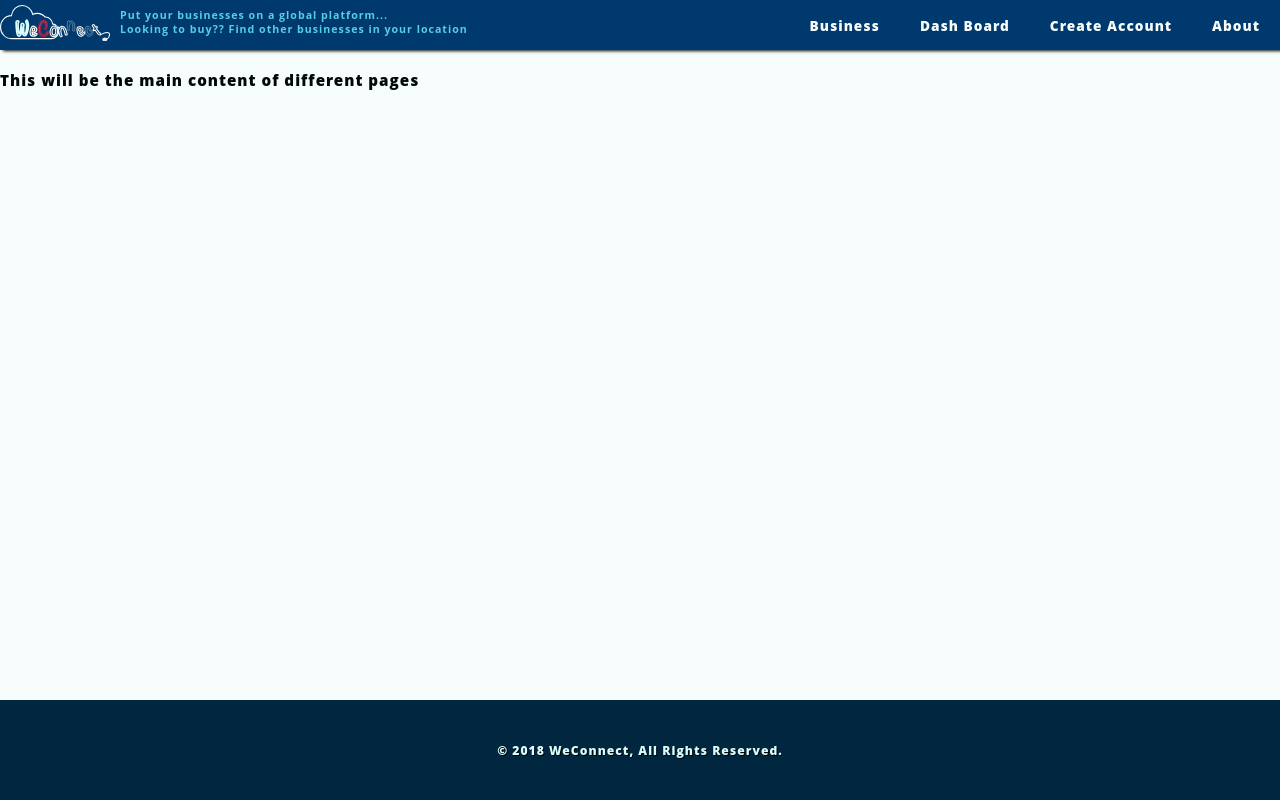
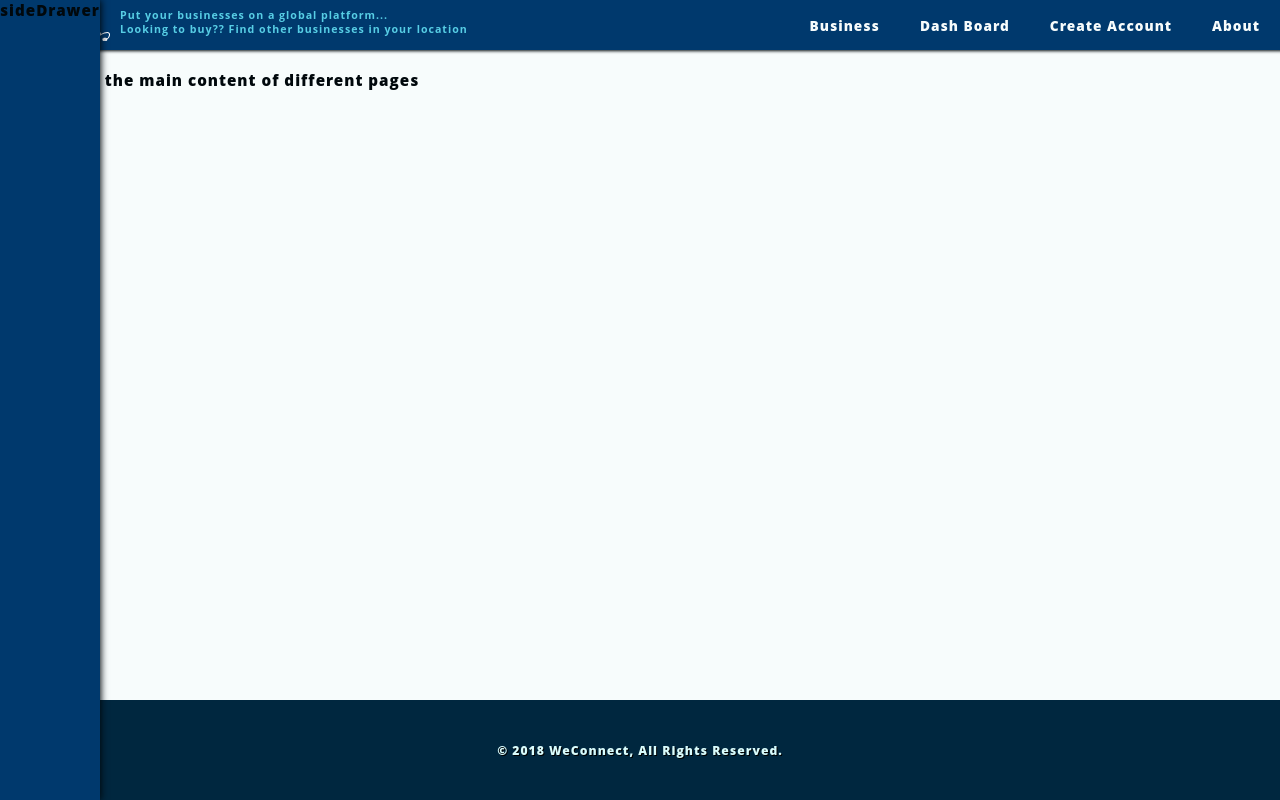
Before and after one commit to johnmutuma5/weconnect-client, a React (Create React App) app: page / in a window 1280 px wide. Built offline with nearby package versions, Linux system fonts and the light colour scheme; the HTML template or start-up script is replaced by a standard one.

Commit message:
[Chore] Add side drawer

```diff
--- a/src/components/Navigation/MainNavigation.js
+++ b/src/components/Navigation/MainNavigation.js
@@ -1,11 +1,16 @@
 import React from 'react';
+import Aux from '../../hoc/Aux';
 import Toolbar from './Toolbar/Toolbar';
+import SideDrawer from './SideDrawer/SideDrawer';
 import './MainNavigation.css';
 
 const mainNavigation = props => (
-    <div className='top-bar'>
-        <Toolbar />
-    </div>
+    <Aux>
+        <SideDrawer />
+        <div className='top-bar'>
+            <Toolbar />
+        </div>
+    </Aux>
 );
 
 export default mainNavigation;
--- a/src/components/Navigation/SideDrawer/SideDrawer.css
+++ b/src/components/Navigation/SideDrawer/SideDrawer.css
@@ -0,0 +1,9 @@
+.SideDrawer {
+    background-color: #00396D;
+    -webkit-box-shadow: 1px 0px 7px #00080C;
+            box-shadow: 1px 0px 7px #00080C;
+    z-index: 500;
+    height: 100vh;
+    position: fixed;
+    top: 0
+}
--- a/src/components/Navigation/SideDrawer/SideDrawer.js
+++ b/src/components/Navigation/SideDrawer/SideDrawer.js
@@ -0,0 +1,10 @@
+import React from 'react';
+import './SideDrawer.css';
+
+const sideDrawer = (props) => (
+    <div className='SideDrawer'>
+        sideDrawer
+    </div>
+);
+
+export default sideDrawer;
```
